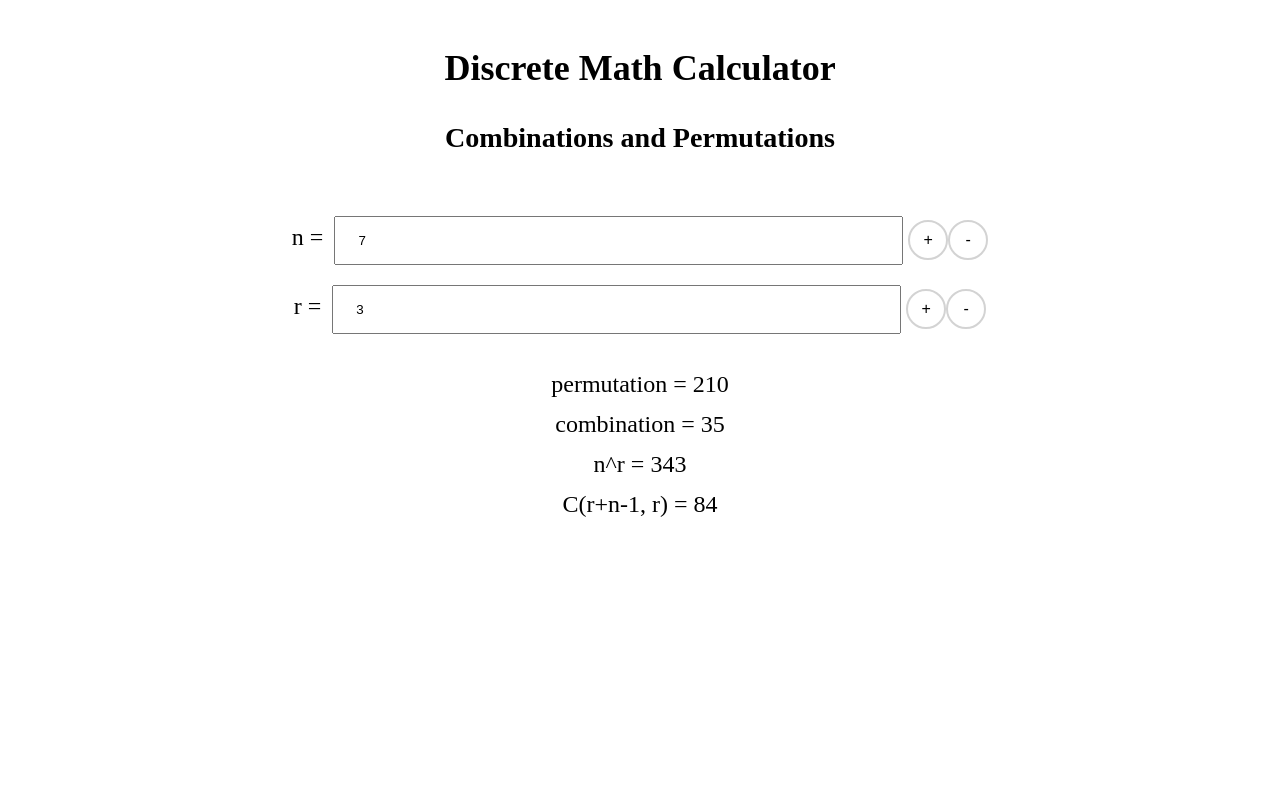
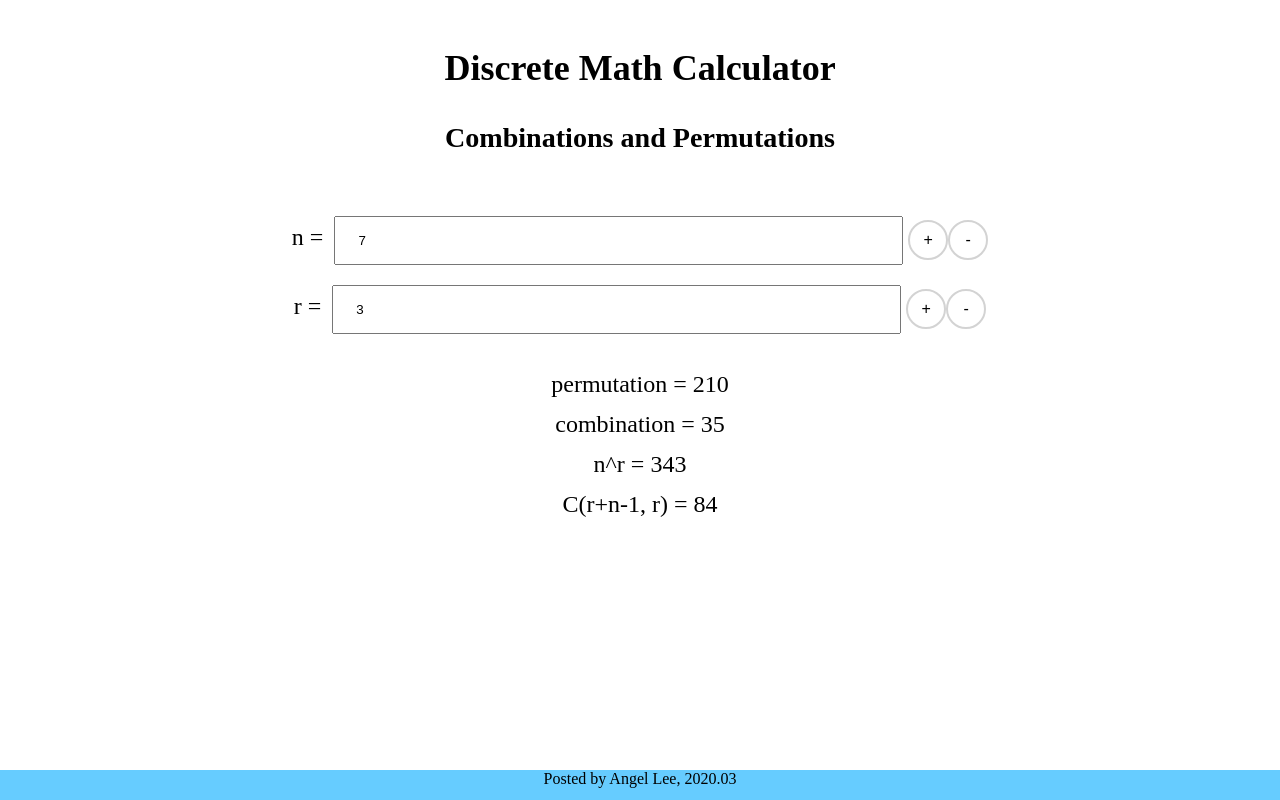
Before and after one commit to angellee0102/discrete-math, a React app: page / in a window 1280 px wide. Built offline with nearby package versions, Linux system fonts and the light colour scheme.

Commit message:
added footer

```diff
--- a/src/components/Hello.tsx
+++ b/src/components/Hello.tsx
@@ -86,6 +86,7 @@ export class Hello extends React.Component<HelloProps, MyState> {
                     />
                 </div>
                     </div>
+                    <footer>Posted by Angel Lee, 2020.03</footer>
             </div>
         )
     }
--- a/src/style.css
+++ b/src/style.css
@@ -38,3 +38,13 @@ input[type=number] {
 	border-radius: 999px;
 	position: relative;
 }
+footer{
+    text-align: center;
+    position:absolute;
+    bottom: 0;
+    left: 0;
+    right: 0;
+    width:100%;
+    height:30px;
+    background:#6cf;
+  }
```
